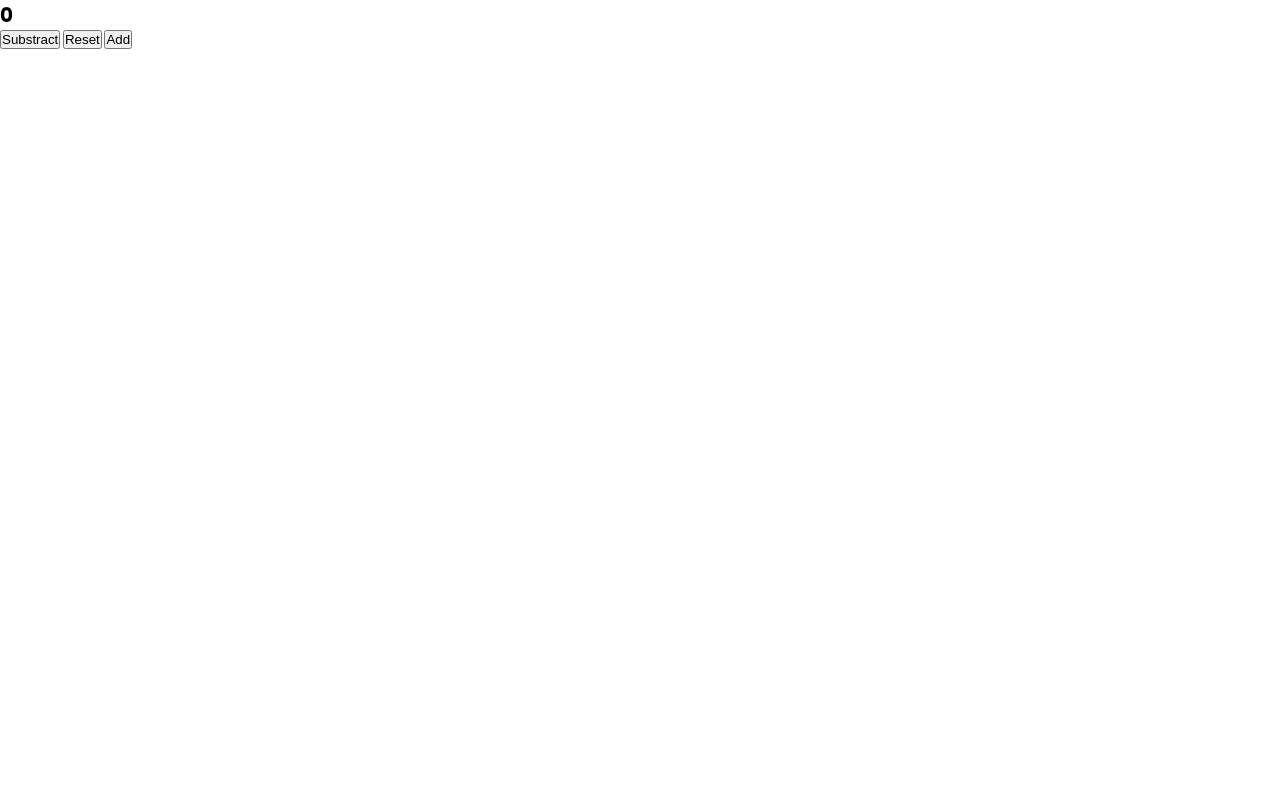
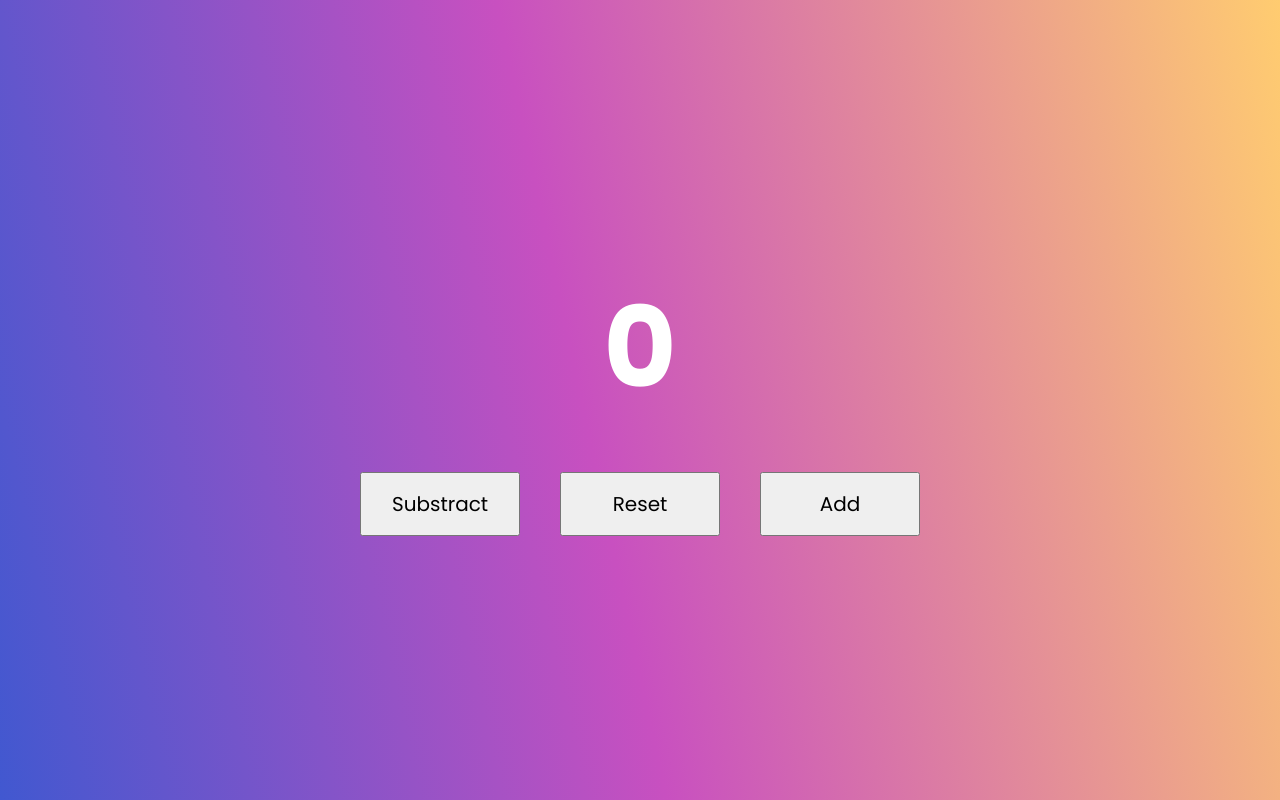
Before and after one commit to FotisAndritsos/Counter-Project, a plain HTML site: page index.html in a window 1280 px wide. Drawn offline with Linux system fonts and the light colour scheme.

Commit message:
css done ftm

```diff
--- a/index.html
+++ b/index.html
@@ -13,11 +13,11 @@
 </head>
 <body>
     <div class="container">
-        <h1 id="">0</h1>
+        <h1 id="dis-num">0</h1>
         <div class="btns">
-            <button id="sub-btn">Substract</button>
-            <button id="res-btn">Reset</button>
-            <button id="add-btn">Add</button>
+            <button id="sub-btn" class="btn">Substract</button>
+            <button id="res-btn" class="btn">Reset</button>
+            <button id="add-btn" class="btn">Add</button>
         </div>
     </div>
 <script src="main.js"></script>
--- a/styles.css
+++ b/styles.css
@@ -4,8 +4,16 @@
     padding: 0;
 }
 body{
+    width: 100%;
+    height: 100vh;
     font-size: 10px;
     font-family: 'Poppins' , sans-serif;
+    background-color: #4158D0;
+    background-image: linear-gradient(78deg, #4158D0 0%, #C850C0 46%, #FFCC70 100%) ;
+    display: flex;
+    flex-direction: column;
+    align-items: center;
+    justify-content: center;
 }
 
 a{
@@ -15,3 +23,33 @@ a{
 ul{
     list-style: none;
 }
+
+h1{
+    text-align: center;
+    font-size: 7rem;
+    color: white;
+    margin-bottom: 2.5rem;
+}
+.container{
+    width: 50%;
+}
+.btns{
+    display: flex;
+    align-items: center;
+    justify-content: space-evenly;
+    text-align: center;
+}
+.btn{
+    width:10rem;
+    padding: 15px 20px;
+    font-family: inherit;
+    font-size: 20px;
+    cursor: pointer;
+    transition: 0.4s all ease-in-out;
+}
+.btn:hover{
+    background-color: white;
+    border: none;
+    outline: none;
+    transform: scale(1.1);
+}
```
